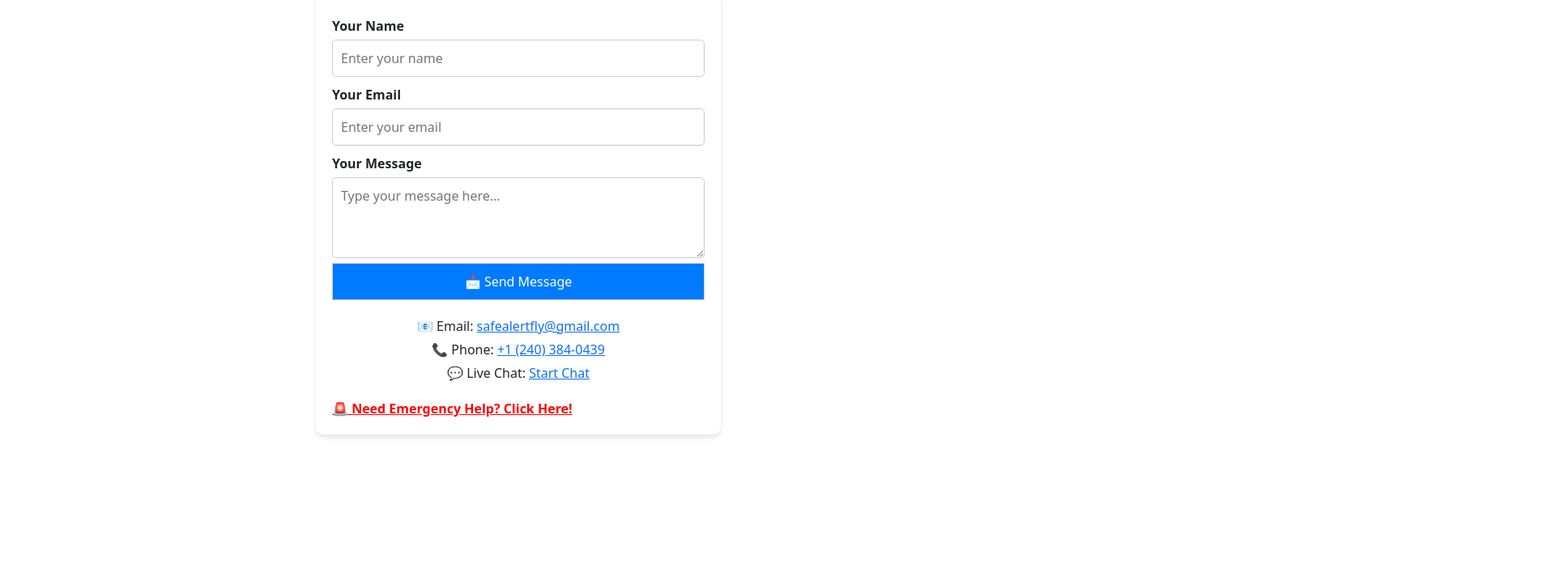
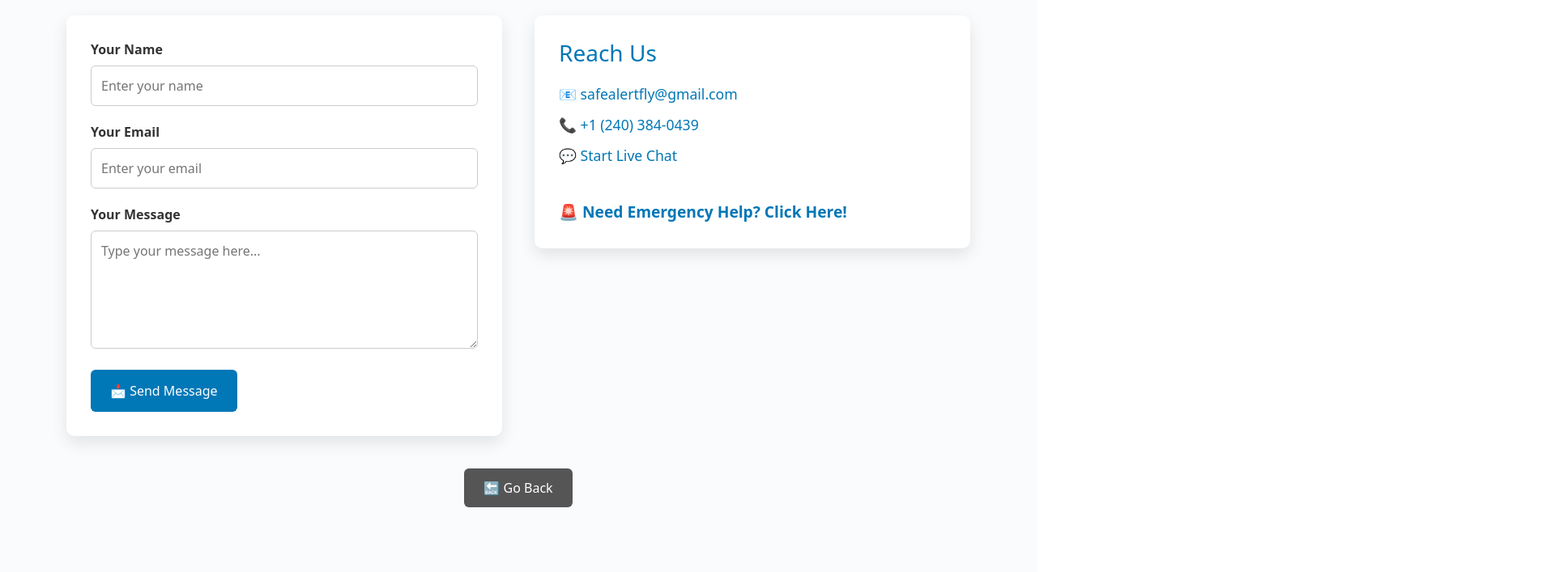
Before and after one commit to Dcrown-sys/Safe-alert, a plain HTML site: page contact.html in a window 1280 px wide. Shown: the part 159-866 px from the top of the page at 81% size, 1920 px wide, since content can reach past the window. Before the commit the page ends 800 px from the top, so only its background shows below. Drawn offline with Linux system fonts and the light colour scheme.

Commit message:
i made new changes

```diff
--- a/contact.css
+++ b/contact.css
@@ -1,67 +1,136 @@
-body {
-    font-family: Arial, sans-serif;
-    background-color: #f4f4f4;
-    text-align: center;
-    padding: 50px;
+.contact-section {
+    background: #f9fbfd;
+    padding: 80px 20px;
+    animation: fadeIn 1s ease-in;
   }
 
-.contact-container {
-    background: #fff;
-    padding: 20px;
-    max-width: 500px;
-    margin: auto;
-    border-radius: 10px;
-    box-shadow: 0px 4px 6px rgba(0, 0, 0, 0.1);
-    text-align: left;
+  .section-title {
+    text-align: center;
+    font-size: 2.5rem;
+    margin-bottom: 50px;
+    color: #0077b6;
   }
 
-h2 {
-    text-align: center;
-    color: #333;
+  .contact-grid {
+    display: flex;
+    flex-wrap: wrap;
+    gap: 40px;
+    justify-content: center;
+    align-items: flex-start;
+  }
+
+  .contact-form, .contact-info {
+    flex: 1 1 400px;
+    background: #fff;
+    padding: 30px;
+    border-radius: 10px;
+    box-shadow: 0 8px 20px rgba(0, 0, 0, 0.1);
+    transition: transform 0.3s ease, box-shadow 0.3s ease;
+  }
+
+  .contact-form:hover, .contact-info:hover {
+    transform: translateY(-5px);
+    box-shadow: 0 12px 25px rgba(0, 0, 0, 0.15);
+  }
+
+  .form-group {
+    margin-bottom: 20px;
   }
 
   label {
     font-weight: bold;
     display: block;
-    margin: 10px 0 5px;
+    margin-bottom: 8px;
+    color: #333;
   }
 
-input, textarea, button {
+  input[type="text"],
+  input[type="email"],
+  textarea {
     width: 100%;
-    padding: 10px;
-    margin: 5px 0;
+    padding: 12px;
     border: 1px solid #ccc;
-    border-radius: 5px;
+    border-radius: 6px;
+    transition: border-color 0.3s ease;
   }
 
-textarea {
-    height: 100px;
+  input[type="text"]:focus,
+  input[type="email"]:focus,
+  textarea:focus {
+    border-color: #0077b6;
+    outline: none;
   }
 
-button {
-    background: #007bff;
-    color: white;
-    font-size: 1em;
+  .btn-submit {
+    background-color: #0077b6;
+    color: #fff;
+    border: none;
+    padding: 14px 24px;
+    border-radius: 6px;
+    font-size: 1rem;
     cursor: pointer;
-    margin-top: 10px;
+    transition: background-color 0.3s ease;
   }
 
-button:hover {
-    background: #0056b3;
+  .btn-submit:hover {
+    background-color: #005f8f;
   }
 
-.contact-info {
-    text-align: center;
-    margin-top: 20px;
+  .contact-info h3 {
+    margin-bottom: 20px;
+    color: #0077b6;
   }
 
   .contact-info p {
-    margin: 5px 0;
+    font-size: 1.1rem;
+    margin-bottom: 12px;
+  }
+
+  .contact-info a {
+    color: #0077b6;
+    text-decoration: none;
+  }
+
+  .contact-info a:hover {
+    text-decoration: underline;
   }
 
   .emergency-link {
-    display: block;
-    margin-top: 20px;
+    display: inline-block;
+    margin-top: 30px;
     font-weight: bold;
-    color: red;
+    color: #d00000;
+    text-decoration: none;
+    font-size: 1.2rem;
+    transition: color 0.3s ease;
   }
+
+  .emergency-link:hover {
+    color: #a00000;
+  }
+
+  /* Animation Keyframes */
+  @keyframes fadeIn {
+    from { opacity: 0; transform: translateY(20px); }
+    to { opacity: 1; transform: translateY(0); }
+  }
+
+  .back-button-container {
+    text-align: center;
+    margin-top: 40px;
+  }
+
+  .btn-back {
+    background-color: #555;
+    color: #fff;
+    border: none;
+    padding: 12px 24px;
+    border-radius: 6px;
+    font-size: 1rem;
+    cursor: pointer;
+    transition: background-color 0.3s ease;
+  }
+
+  .btn-back:hover {
+    background-color: #333;
+  }
--- a/contact.html
+++ b/contact.html
@@ -8,36 +8,50 @@
     <link rel="stylesheet" href="bootstrap-5.3-2.3-dist/css/bootstrap.min.css">
 </head>
 <body>
-    <a class="navbar-brand" href="index.html" style="color: rgb(1, 1, 5); margin-right: 2000px; font-size: 35px; text-decoration: none; font-weight: bold;">SafeAlert</a>
 
 
-    <h2>📞 Contact SafeAlert</h2>
+    <section id="contact" class="contact-section">
+        <div class="container">
+          <h2 class="section-title">📞 Contact SafeAlert</h2>
+          <div class="contact-grid">
 
-<div class="contact-container">
-    <form action="send_message.php" method="POST">
+            <!-- Contact Form -->
+            <form action="send_message.php" method="POST" class="contact-form">
+              <div class="form-group">
                 <label for="name">Your Name</label>
                 <input type="text" id="name" name="name" placeholder="Enter your name" required>
+              </div>
 
+              <div class="form-group">
                 <label for="email">Your Email</label>
                 <input type="email" id="email" name="email" placeholder="Enter your email" required>
+              </div>
 
+              <div class="form-group">
                 <label for="message">Your Message</label>
-        <textarea id="message" name="message" placeholder="Type your message here..." required></textarea>
+                <textarea id="message" name="message" rows="5" placeholder="Type your message here..." required></textarea>
+              </div>
 
-        <button type="submit">📩 Send Message</button>
+              <button type="submit" class="btn-submit">📩 Send Message</button>
             </form>
 
+            <!-- Contact Info -->
             <div class="contact-info">
-        <p>📧 Email: <a href="mailto:safealertfly@gmail.com">safealertfly@gmail.com</a></p>
-        <p>📞 Phone: <a href="tel:+12403840439">+1 (240) 384-0439</a></p>
-        <p>💬 Live Chat: <a href="chatbox.html">Start Chat</a></p>
-    </div>
+              <h3>Reach Us</h3>
+              <p>📧 <a href="mailto:safealertfly@gmail.com">safealertfly@gmail.com</a></p>
+              <p>📞 <a href="tel:+12403840439">+1 (240) 384-0439</a></p>
+              <p>💬 <a href="chatbox.html">Start Live Chat</a></p>
 
               <a href="get_help.html" class="emergency-link">🚨 Need Emergency Help? Click Here!</a>
             </div>
 
+          </div>
 
-
-    <script src="./bootstrap-5.3-2.3-dist/js/bootstrap.bundle.min.js"></script>
+          <!-- Back Button -->
+          <div class="back-button-container">
+            <button onclick="history.back()" class="btn-back">🔙 Go Back</button>
+          </div>
+        </div>
+      </section>
 </body>
 </html>
```
Also changed, not shown: login.css (+0 -99 lines). Lines whose indentation alone changed are shown as unchanged.
